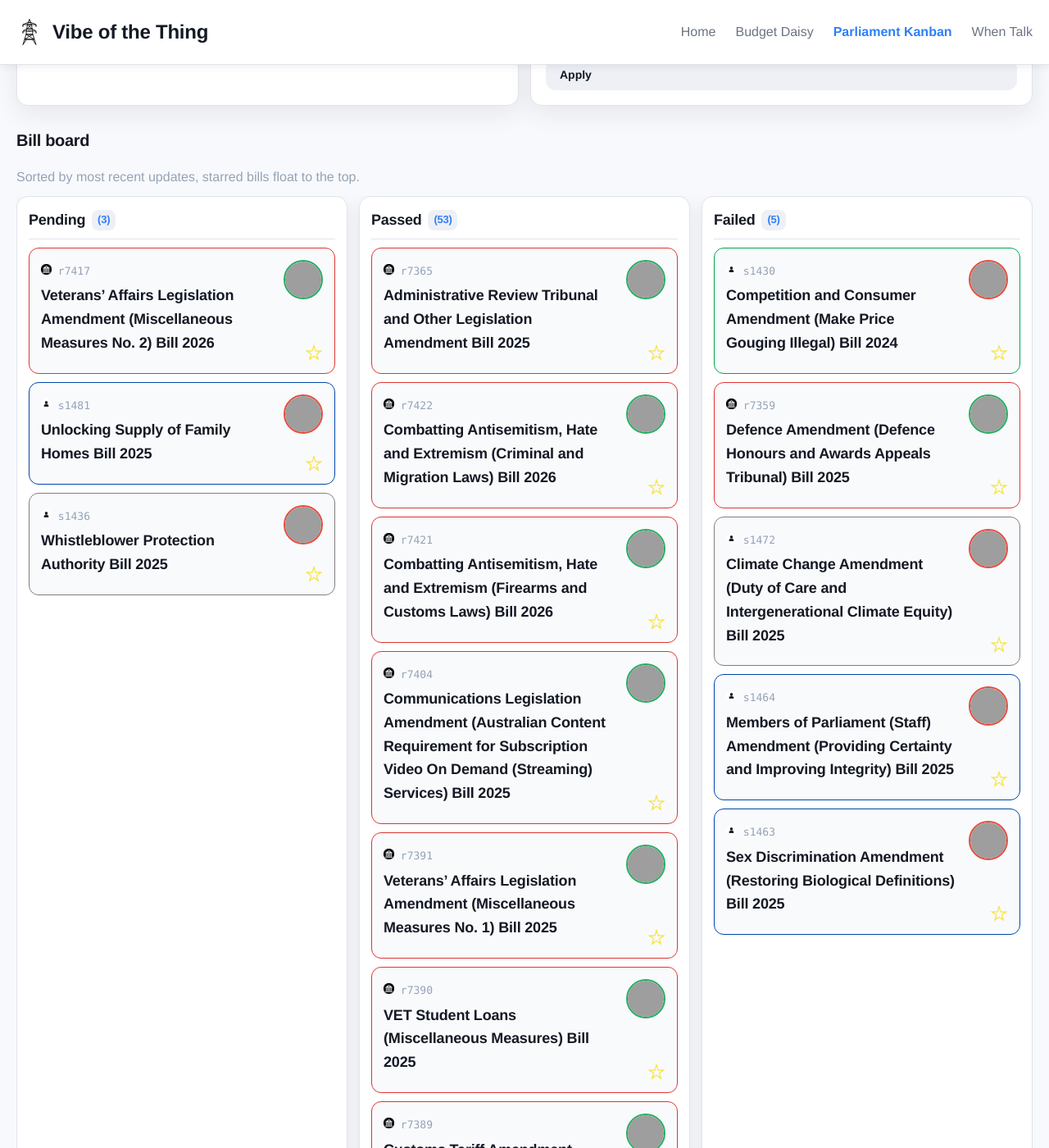
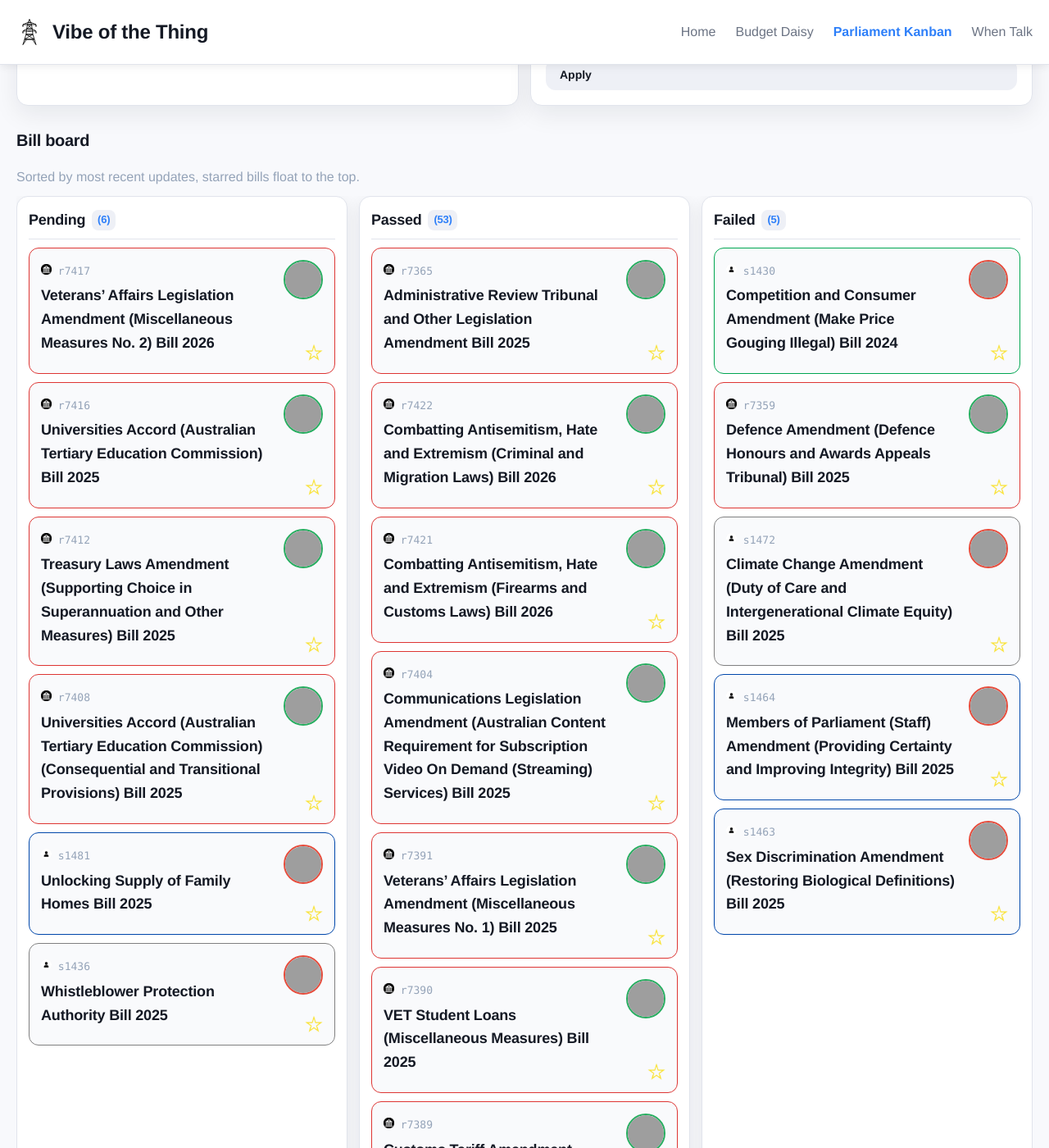
Before and after one commit to Coedice/vibe-of-the-thing, a Jekyll site: the page built from parliament-kanban/index.html, in a window 1280 px wide and 1400 px high, scrolled down 595 px. Shown: the whole window at 82% size. Built offline with Jekyll 4.4.1, drawn with Linux system fonts in a browser that asks for light colours; part of the change alters nothing that is shown; grey boxes are pictures that could not be loaded.

Commit message:
Update bill data

```diff
--- a/_data/bills.yml
+++ b/_data/bills.yml
@@ -1,8 +1,71 @@
 pending:
+- bill_id: r7408
+  title: Universities Accord (Australian Tertiary Education Commission) (Consequential
+    and Transitional Provisions) Bill 2025
+  status: Before Senate
+  type: Government
+  portfolio: Education
+  originating_house: House of Representatives
+  summary: Introduced with the Universities Accord (Australian Tertiary Education
+    Commission) Bill 2025, the bill amends the Higher Education Support Act 2003 and
+    Tertiary Education Quality and Standards Agency Act 2011 to make amendments consequential
+    on the establishment of the Australian Tertiary Education Commission.
+  introducer_name: Jason Clare
+  introducer_party: Labor
+  introducer_id: '10123'
+  introducer_division: Blaxland
+  pdf_url: https://parlinfo.aph.gov.au/parlInfo/download/legislation/bills/r7408_first-reps/toc_pdf/25105b01.pdf;fileType=application%2Fpdf
+  last_updated: 2026-03-03
+  second_reading_hansard_url: https://parlinfo.aph.gov.au/parlInfo/search/display/display.w3p;query=Id%3A%22chamber%2Fhansardr%2F28887%2F0035%22
+- bill_id: r7412
+  title: Treasury Laws Amendment (Supporting Choice in Superannuation and Other Measures)
+    Bill 2025
+  status: Before Senate
+  type: Government
+  portfolio: Treasury
+  originating_house: House of Representatives
+  summary: 'Amends the: Superannuation Guarantee (Administration) Act 1992 to streamline
+    the choice of superannuation fund process during employee onboarding; Corporations
+    Act 2001 to ban advertising of certain superannuation products to new employees
+    as part of the onboarding process; Income Tax Assessment Act 1936 and Income Tax
+    Assessment Act 1997 to provide income tax and withholding tax exemptions for World
+    Rugby and its wholly-owned subsidiaries; International Tax Agreements Act 1953
+    to give legislative authority to the Convention between Australia and the Portuguese
+    Republic for the elimination of double taxation with respect to taxes on income
+    and the prevention of tax evasion and avoidance; Income Tax Assessment Act 1997
+    to update the list of deductible gift recipients; and A New Tax System (Wine Equalisation
+    Tax) Act 1999 to increase the maximum amount of wine equalisation tax producer
+    rebate claimable by eligible wine producers to $400,000 each financial year.'
+  introducer_name: Daniel Mulino
+  introducer_party: Labor
+  introducer_id: '10925'
+  introducer_division: Fraser
+  pdf_url: https://parlinfo.aph.gov.au/parlInfo/download/legislation/bills/r7412_first-reps/toc_pdf/25113b01.pdf;fileType=application%2Fpdf
+  last_updated: 2026-03-03
+  second_reading_hansard_url: https://parlinfo.aph.gov.au/parlInfo/search/display/display.w3p;query=Id%3A%22chamber%2Fhansardr%2F28887%2F0051%22
+- bill_id: r7416
+  title: Universities Accord (Australian Tertiary Education Commission) Bill 2025
+  status: Before Senate
+  type: Government
+  portfolio: Education
+  originating_house: House of Representatives
+  summary: Introduced with the Universities Accord (Australian Tertiary Education
+    Commission) (Consequential and Transitional Provisions) Bill 2025, the bill establishes
+    the Australian Tertiary Education Commission to provide stewardship of the higher
+    education system, including by entering into mission based compacts with higher
+    education providers and preparing reports and providing advice and recommendations,
+    if requested by the Minister, to various Commonwealth, state and territory ministers.
+  introducer_name: Claire Clutterham
+  introducer_party: Labor
+  introducer_id: '11033'
+  introducer_division: Sturt
+  pdf_url: https://parlinfo.aph.gov.au/parlInfo/download/legislation/bills/r7416_first-reps/toc_pdf/25107b01.pdf;fileType=application%2Fpdf
+  last_updated: 2026-03-03
+  second_reading_hansard_url: https://parlinfo.aph.gov.au/parlInfo/search/display/display.w3p;query=Id%3A%22chamber%2Fhansardr%2F29135%2F0164%22
 - bill_id: r7417
   title: Veterans&rsquo; Affairs Legislation Amendment (Miscellaneous Measures No.
     2) Bill 2026
-  status: Before Reps
+  status: Before Senate
   type: Government
   portfolio: "Veterans\u2019 Affairs"
   originating_house: House of Representatives
@@ -16,7 +79,7 @@ pending:
   introducer_id: '10861'
   introducer_division: Burt
   pdf_url: https://parlinfo.aph.gov.au/parlInfo/download/legislation/bills/r7417_third-reps/toc_pdf/25116b01.pdf;fileType=application%2Fpdf
-  last_updated: 2026-02-04
+  last_updated: 2026-03-03
   second_reading_hansard_url: https://parlinfo.aph.gov.au/parlInfo/search/display/display.w3p;query=Id%3A%22chamber%2Fhansardr%2F28890%2F0026%22
 - bill_id: s1436
   title: Whistleblower Protection Authority Bill 2025
```
